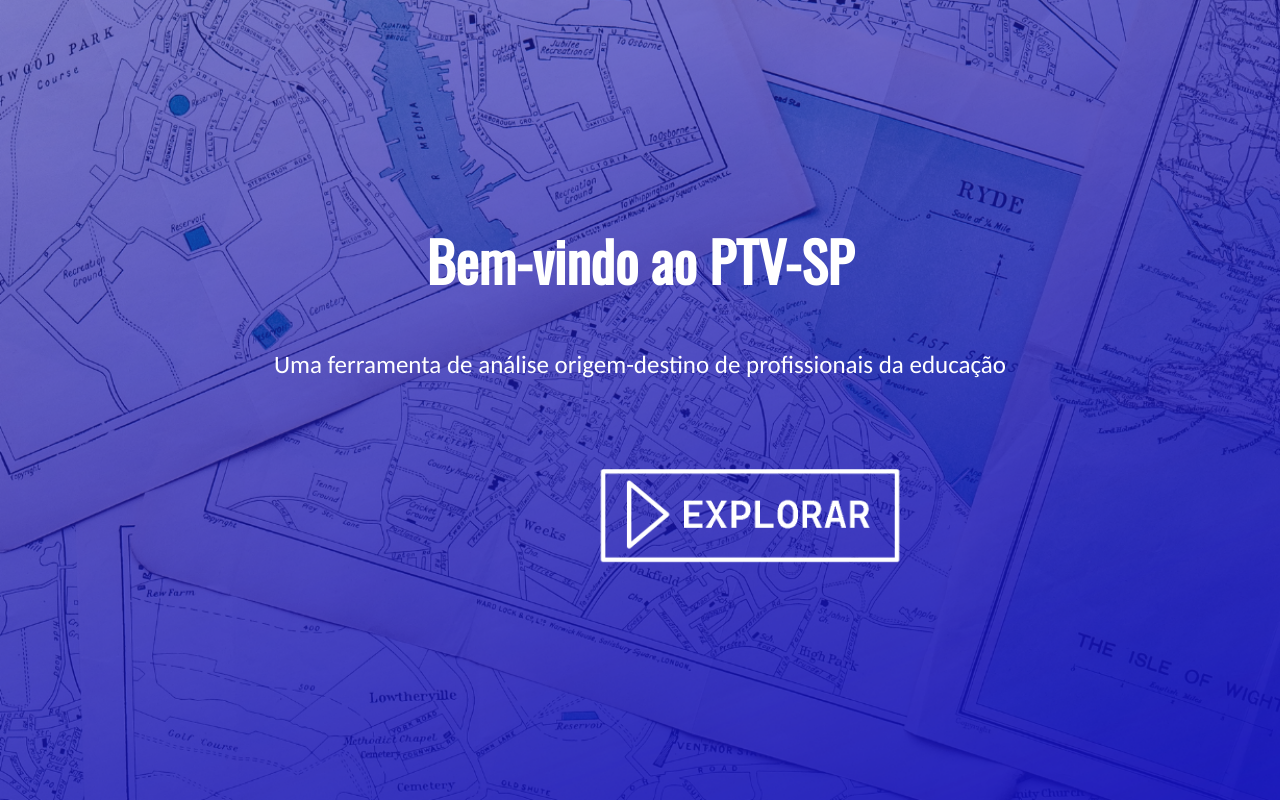
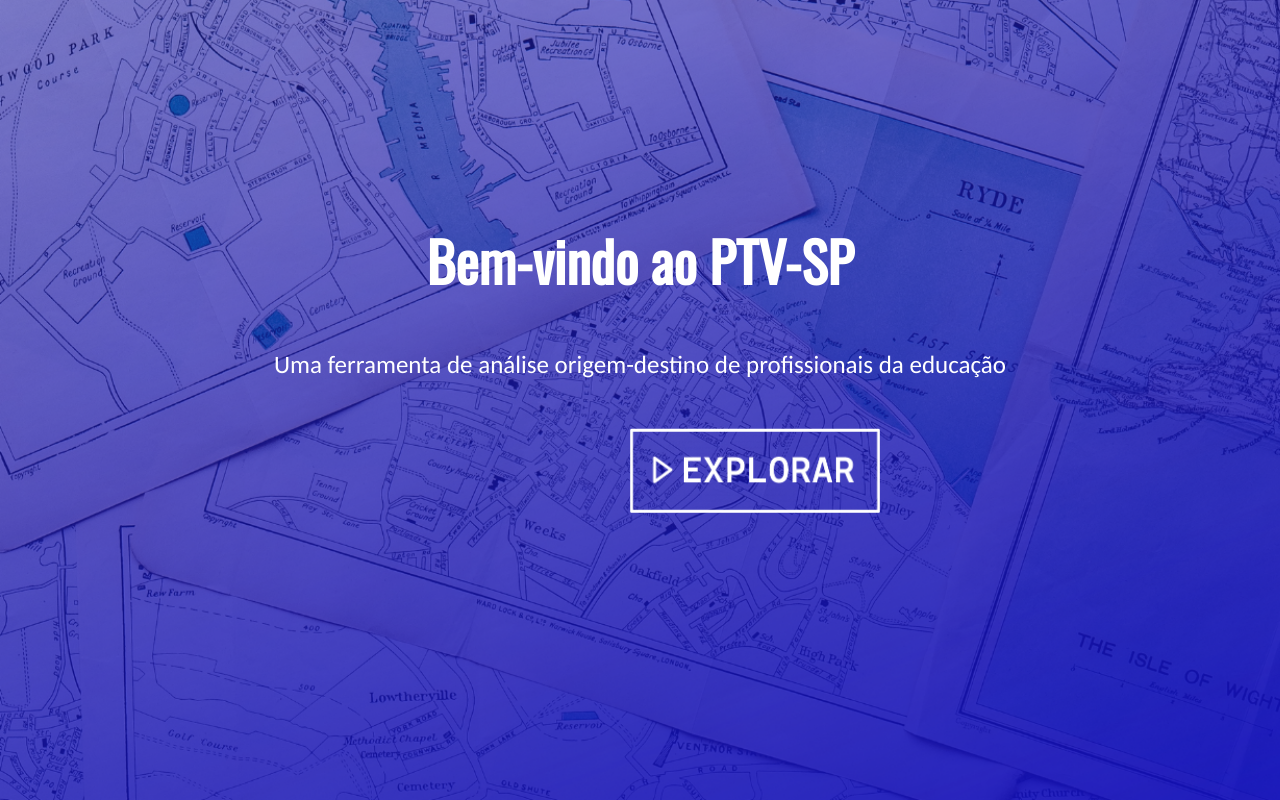
Before and after one commit to alessitomas/Visualization-Map, a React (Vite) app in the folder visualization-map/: page / in a window 1280 px wide. Built offline with nearby package versions, Linux system fonts and the light colour scheme.

Commit message:
botao n funciona mas ta melhor

```diff
--- a/visualization-map/src/Landing.css
+++ b/visualization-map/src/Landing.css
@@ -47,17 +47,17 @@ p {
 
 .image-button {
     background-image: url('../assets/imagem/icone.png');
-    width:300px;
-    height: 96px;
+    width:250px;
+    height: 85px;
     background-size: cover;
     background-position: center;
     background-repeat: no-repeat;
     background-color: transparent;
     border: none;
     margin: 0 auto;
-    margin-top: 90px;
+    margin-top: 50px;
     margin-bottom: 0px;
-    margin-left: 600px;
+    margin-left: 630px;
     cursor: pointer;
     transition: all 0.3s ease-in-out;
   }
--- a/visualization-map/src/Landing.jsx
+++ b/visualization-map/src/Landing.jsx
@@ -1,6 +1,7 @@
 import './Landing.css';
 import imgBackground from "./assets/imagem/background.png"
 import icone from "./assets/imagem/icone.png"
+
 
 function Landing() {
   return (
@@ -18,9 +19,6 @@ function Landing() {
         <main>
           <p>Uma ferramenta de análise origem-destino de profissionais da educação</p>
         </main>
-
-
-
       </header>
       <button
       className="image-button"
```
Also changed, not shown: visualization-map/src/assets/imagem/icone.png, visualization-map/src/main.jsx (line endings or trailing spaces).
